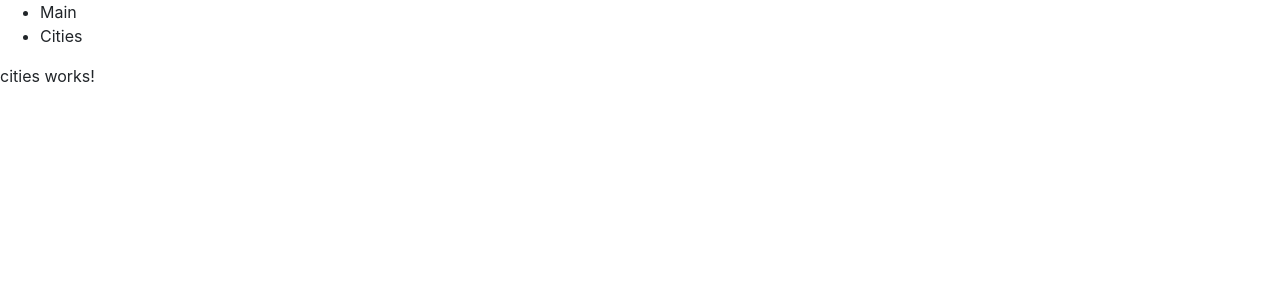
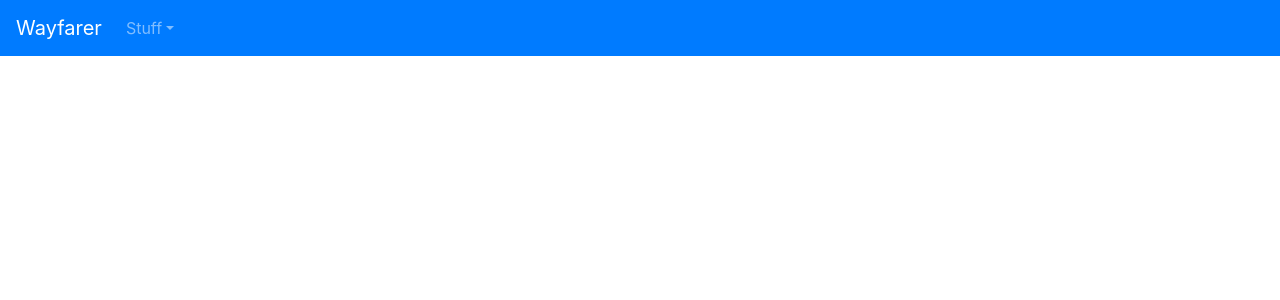
Before and after one commit to nleclaire/wayfarer-project, an Angular app: page /cities in a window 1280 px wide. Shown: the top 300 px of the page. Built offline with nearby package versions, Linux system fonts and the light colour scheme.

Commit message:
Adding Navbar and fixing carousel styling

```diff
--- a/src/app/app.component.html
+++ b/src/app/app.component.html
@@ -1,11 +1,2 @@
-<nav>
-  <ul>
-    <li routerLink="home">
-      Main
-    </li>
-    <li routerLink="cities">
-      Cities
-    </li>
-  </ul>
-</nav>
+<app-navbar></app-navbar>
 <router-outlet></router-outlet>
--- a/src/app/app.module.ts
+++ b/src/app/app.module.ts
@@ -7,13 +7,15 @@ import { HomeComponent } from './home/home.component';
 import { CitiesComponent } from './cities/cities.component';
 import { NgbModule } from '@ng-bootstrap/ng-bootstrap';
 import { CarouselComponent } from './carousel/carousel.component';
+import { NavbarComponent } from './navbar/navbar.component';
 
 @NgModule({
   declarations: [
     AppComponent,
     HomeComponent,
     CitiesComponent,
-    CarouselComponent
+    CarouselComponent,
+    NavbarComponent
   ],
   imports: [
     BrowserModule,
--- a/src/app/carousel/carousel.component.css
+++ b/src/app/carousel/carousel.component.css
@@ -1,19 +1,3 @@
-ngb-carousel .wrapper {
-  margin: auto;
+.carousel {
+  margin-top: 48px;
 }
-
-ngb-carousel .wrapper>img {
-  position: absolute;
-  top: 0;
-  left: 0;
-  bottom: 0;
-  right: 0;
-}
-
-.carousel-inner {
-  margin: auto;
-}
-
-.carousel-item {
-  margin: auto;
-}
--- a/src/app/carousel/carousel.component.html
+++ b/src/app/carousel/carousel.component.html
@@ -2,34 +2,18 @@
 
   <ng-template ngbSlide>
     <img class='img-fluid' src="../../assets/images/Golden-Gate-Bridge.jpeg" alt="Golden Gate Bridge">
-    <div class="carousel-caption">
-      <h3>10 seconds between slides...</h3>
-      <p>This carousel uses customized default values.</p>
-    </div>
   </ng-template>
 
   <ng-template ngbSlide>
     <img class='img-fluid' src="../../assets/images/Big-Ben.jpeg" alt="Big Ben">
-    <div class="carousel-caption">
-      <h3>No mouse events...</h3>
-      <p>This carousel doesn't pause or resume on mouse events</p>
-    </div>
   </ng-template>
 
   <ng-template ngbSlide>
     <img class='img-fluid' src="../../assets/images/Sydney-Opera-House.jpeg"  alt="Sydney Opera House">
-    <div class="carousel-caption">
-      <h3>No keyboard...</h3>
-      <p>This carousel uses customized default values.</p>
-    </div>
   </ng-template>
 
   <ng-template ngbSlide>
     <img class='img-fluid' src="../../assets/images/Empire-State-Building.jpeg" alt="Empire State Building">
-    <div class="carousel-caption">
-      <h3>And no wrap after last slide.</h3>
-      <p>This carousel uses customized default values.</p>
-    </div>
   </ng-template>
 
 </ngb-carousel>
--- a/src/app/carousel/carousel.component.ts
+++ b/src/app/carousel/carousel.component.ts
@@ -22,3 +22,6 @@ export class CarouselComponent implements OnInit {
   }
 
 }
+
+// The following link was helpful when establishing the carousel
+// https://stackblitz.com/edit/angular-wyfcfs?file=index.html
--- a/src/app/home/home.component.html
+++ b/src/app/home/home.component.html
@@ -1,4 +1,3 @@
 <div>
-  Carousel:
   <app-carousel></app-carousel>
 </div>
--- /dev/null
+++ b/src/app/navbar/navbar.component.html
@@ -0,0 +1,18 @@
+<nav class="navbar navbar-expand-md navbar-dark bg-primary fixed-top">
+  <a class="navbar-brand" routerLink="home">Wayfarer</a>
+  <button class="navbar-toggler" type="button"  data-target="#navbarsDefault" aria-controls="navbarsDefault" aria-expanded="false" aria-label="Toggle navigation">
+    <span class="navbar-toggler-icon" (click)="isNavbarCollapsed = !isNavbarCollapsed"></span>
+  </button>
+  <div [ngbCollapse]="isNavbarCollapsed" class="collapse navbar-collapse" id="navbarsDefault">
+    <ul class="navbar-nav mr-auto">
+    <li class="nav-item dropdown" ngbDropdown>
+      <a class="nav-link dropdown-toggle" id="id01" ngbDropdownToggle>Stuff</a>
+
+      <div class="dropdown-menu" aria-labelledby="id01" ngbDropdownMenu>
+        <a class="dropdown-item" href="home">Home</a>
+        <a class="dropdown-item" href="cities">Cities</a>
+      </div>
+    </li>
+  </ul>
+  </div>
+</nav>
--- /dev/null
+++ b/src/app/navbar/navbar.component.ts
@@ -0,0 +1,17 @@
+import { Component, OnInit } from '@angular/core';
+
+@Component({
+  selector: 'app-navbar',
+  templateUrl: './navbar.component.html',
+  styleUrls: ['./navbar.component.css']
+})
+export class NavbarComponent implements OnInit {
+
+  isNavbarCollapsed = false;
+
+  constructor() { }
+
+  ngOnInit(): void {
+  }
+
+}
```
Also changed, not shown: src/app/navbar/navbar.component.css (added), 1 other file (tests, documents, lock files or other folders).
